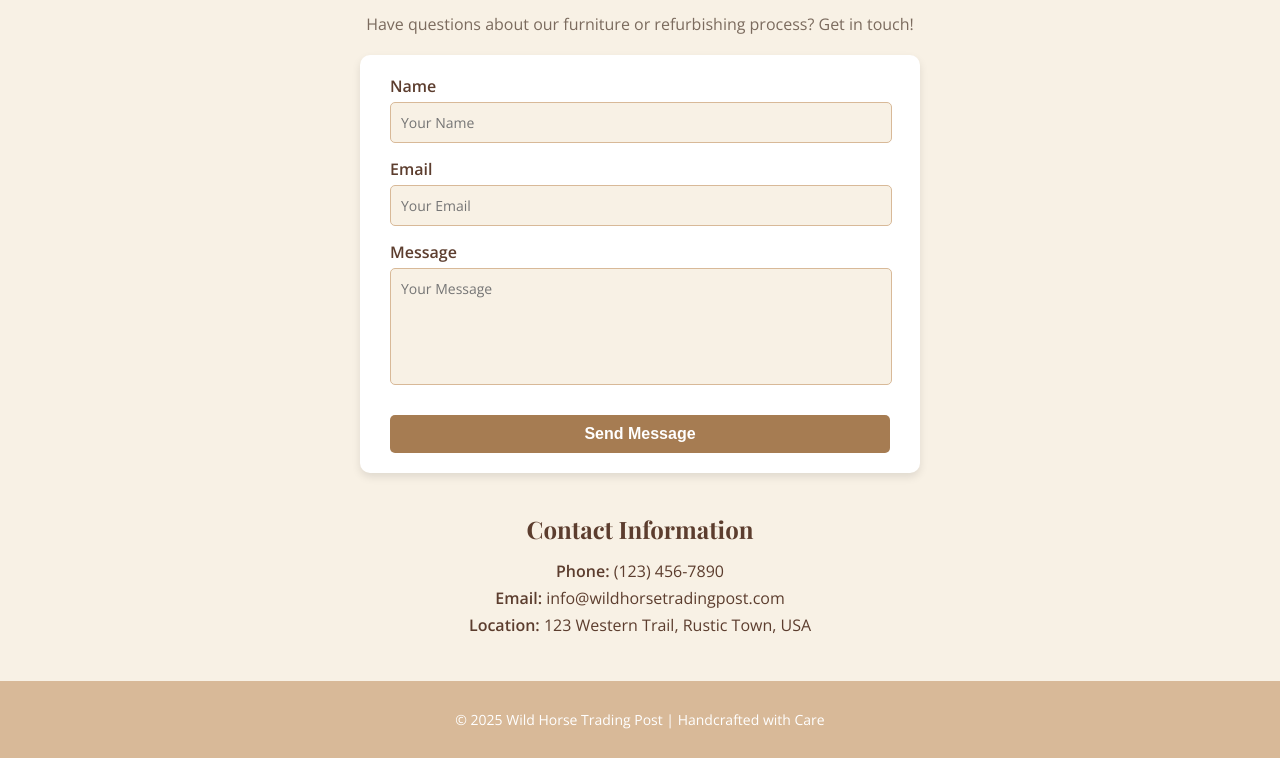
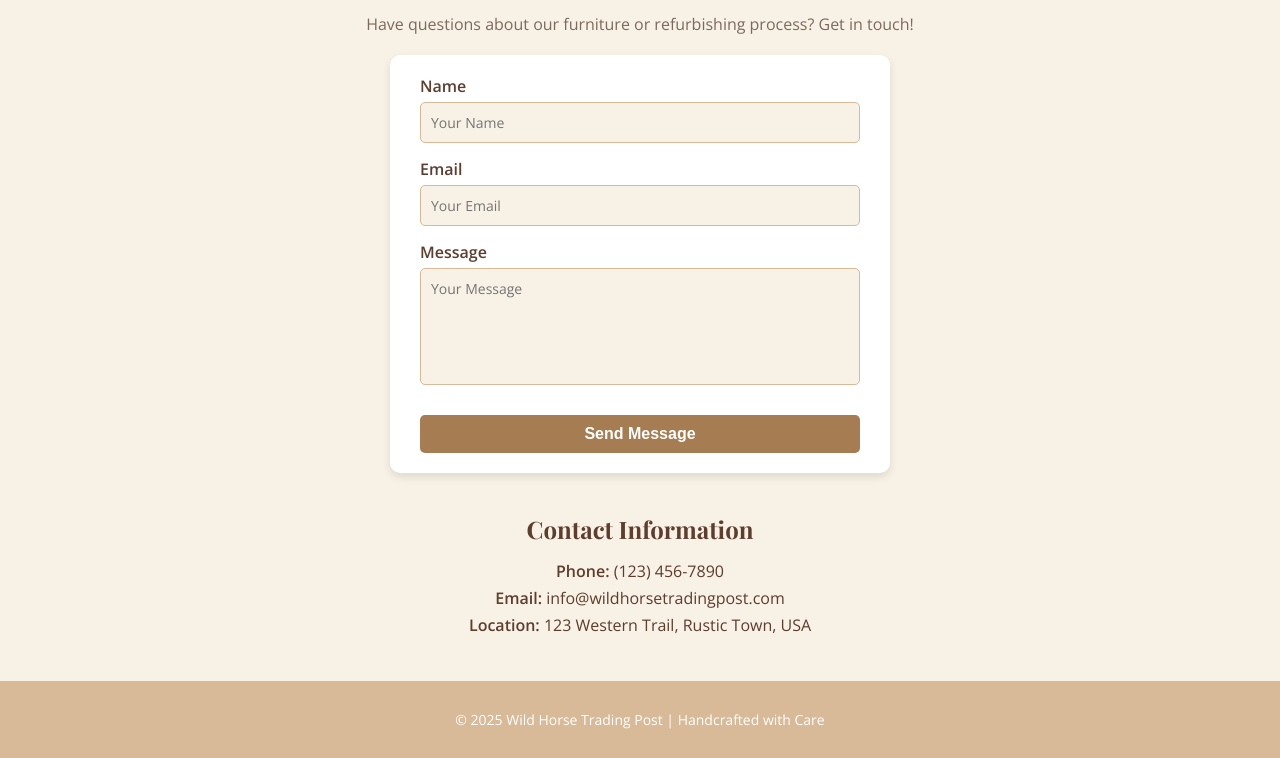
Before and after one commit to GarlicRot/Wild-Horse-Trading-Post, a plain HTML site: page contact.html in a window 1280 px wide. Shown: the part 140-898 px from the top of the page. Drawn offline with nearby package versions, Linux system fonts and the light colour scheme.

Commit message:
Update styles.css

```diff
--- a/styles.css
+++ b/styles.css
@@ -176,6 +176,7 @@ main {
     padding: 20px 30px;
     border-radius: 10px;
     box-shadow: 0px 4px 8px rgba(0, 0, 0, 0.1);
+    box-sizing: border-box;
 }
 
 .form-group {
@@ -190,7 +191,7 @@ label {
 }
 
 input, textarea {
-    width: calc(100% - 20px);
+    width: 100%;
     padding: 10px;
     border: 1px solid #D8B998;
     border-radius: 5px;
@@ -198,6 +199,7 @@ input, textarea {
     font-size: 14px;
     background-color: #F8F1E5;
     transition: border-color 0.3s ease;
+    box-sizing: border-box;
 }
 
 input:focus, textarea:focus {
```
